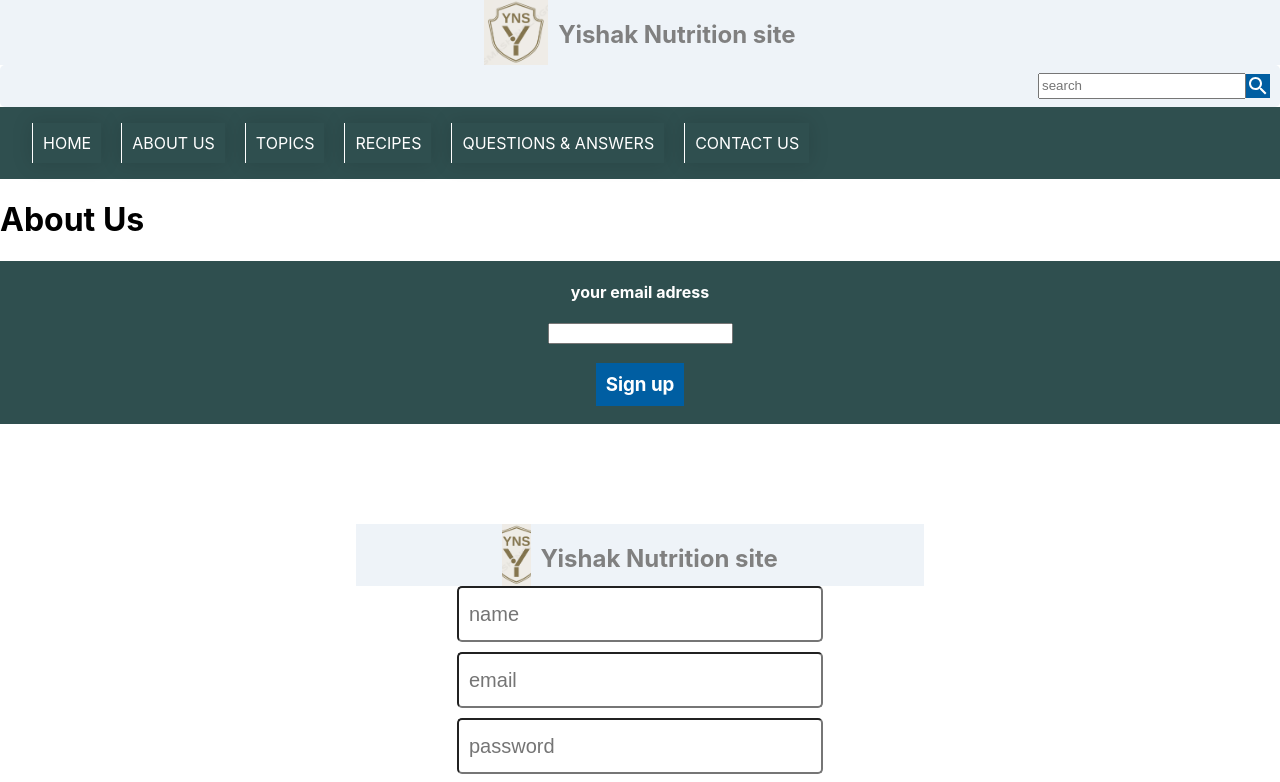
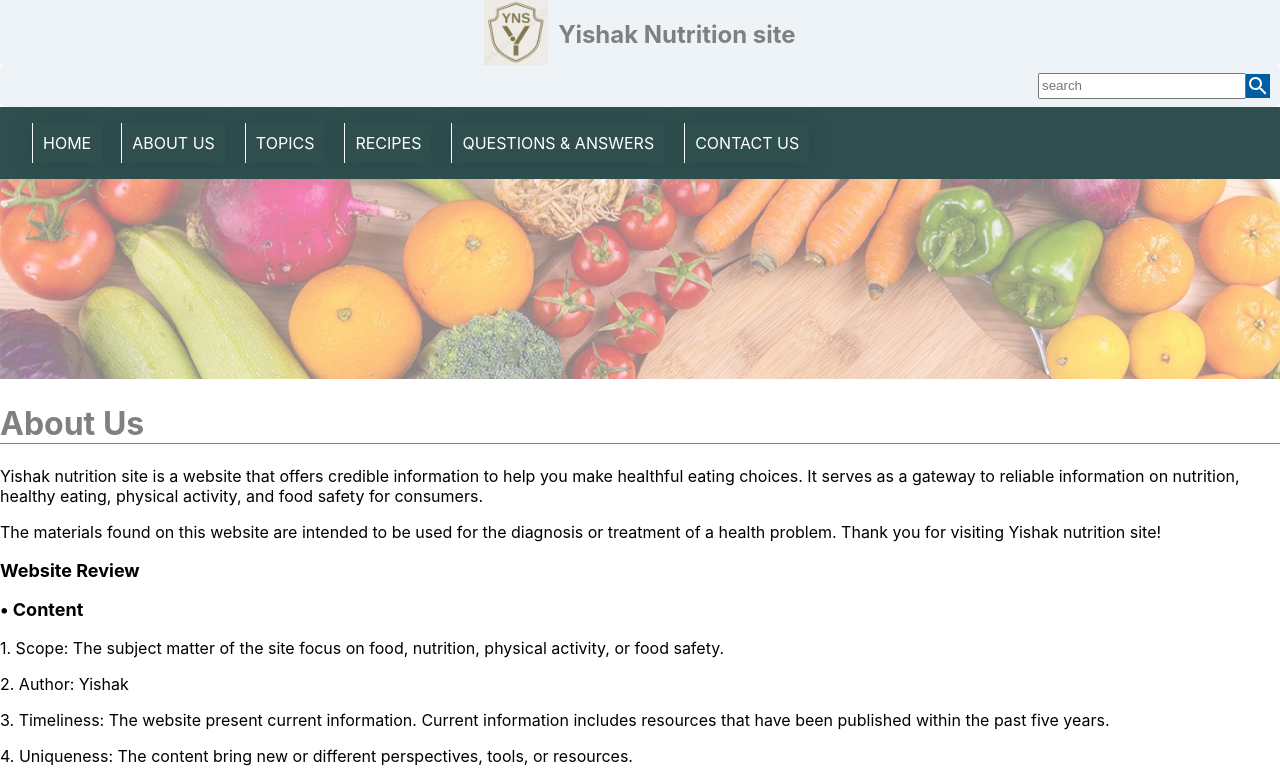
Before and after one commit to yeabtsega45/nutrition-site, a React (Create React App) app: page /about in a window 1280 px wide. Shown: the top 782 px of the page. Built offline with nearby package versions, Linux system fonts and the light colour scheme.

Commit message:
editing about & contact

```diff
--- a/src/About.css
+++ b/src/About.css
@@ -0,0 +1,14 @@
+.about > img {
+    width: 100%;
+    height: 200px;
+    object-fit: cover;
+    opacity: 0.5;
+}
+.about > h1 {
+    color: gray;
+    border-bottom: 1px solid gray
+}
+.bold {
+    font-size: large;
+    font-weight: bold;
+}
--- a/src/About.js
+++ b/src/About.js
@@ -1,10 +1,47 @@
-import React from 'react';
-import './About.css';
+import React from "react";
+import "./About.css";
+import img2 from "./assets/vegetables.jpg";
 
 function About() {
   return (
-    <div>
+    <div className="about">
+      <img src={img2} alt="fruit" />
       <h1>About Us</h1>
+      <p>
+        Yishak nutrition site is a website that offers credible information to
+        help you make healthful eating choices. It serves as a gateway to
+        reliable information on nutrition, healthy eating, physical activity,
+        and food safety for consumers.
+      </p>
+      <p>
+        The materials found on this website are intended to be used for the
+        diagnosis or treatment of a health problem. Thank you for visiting
+        Yishak nutrition site!
+      </p>
+      <p className="bold">Website Review</p>
+      <p className="bold">• Content</p>
+      <p>
+        1. Scope: The subject matter of the site focus on food, nutrition,
+        physical activity, or food safety.
+      </p>
+      <p>2. Author: Yishak</p>
+      <p>
+        3. Timeliness: The website present current information. Current
+        information includes resources that have been published within the past
+        five years.
+      </p>
+      <p>
+        4. Uniqueness: The content bring new or different perspectives, tools,
+        or resources.
+      </p>
+      <p className="bold">• The Goals of Yishak nutrition site.</p>
+      <p>
+        The goal of Nutrition.gov is to connect consumers with credible
+        nutrition information that is consistent with current science and the
+        most recent edition of the Dietary Guidelines for Ethiopians. Education
+        is the primary intent. The content provides an aspect of nutrition that
+        is accurate, substantive, unique, credible and objective.
+      </p>
     </div>
   );
 }
--- a/src/Contact.css
+++ b/src/Contact.css
@@ -0,0 +1,14 @@
+.contact > img {
+    width: 100%;
+    height: 200px;
+    object-fit: cover;
+    opacity: 0.5;
+}
+.contact > h1 {
+    color: gray;
+    border-bottom: 1px solid gray
+}
+.bold {
+    font-size: large;
+    font-weight: bold;
+}
--- a/src/Contact.js
+++ b/src/Contact.js
@@ -1,10 +1,26 @@
-import React from 'react';
-import './Contact.css';
+import React from "react";
+import "./Contact.css";
+import img2 from "./assets/vegetables.jpg";
 
 function Contact() {
   return (
-    <div>
+    <div className="contact">
+      <img src={img2} alt="fruit" />
       <h1>Contact Us</h1>
+      <p>
+        I am an experienced Registered Dietitians and nutrition experts who work
+        at --------- as Nutrition Information Specialists.
+      </p>
+      <p>
+        I am available to answer food and nutrition questions. Questions and
+        comments can be provided via email and you will receive a response to
+        your inquiry.
+      </p>
+      <p className="bold">Phone</p>
+      <p>+251 9--------</p>
+      <p className="bold">Address</p>
+      <p>Ethiopia , Addis Ababa</p>
+      <p>Yeka subcity, Kotebe</p>
     </div>
   );
 }
```
Also changed, not shown: src/Home.css (+0 -11 lines).
